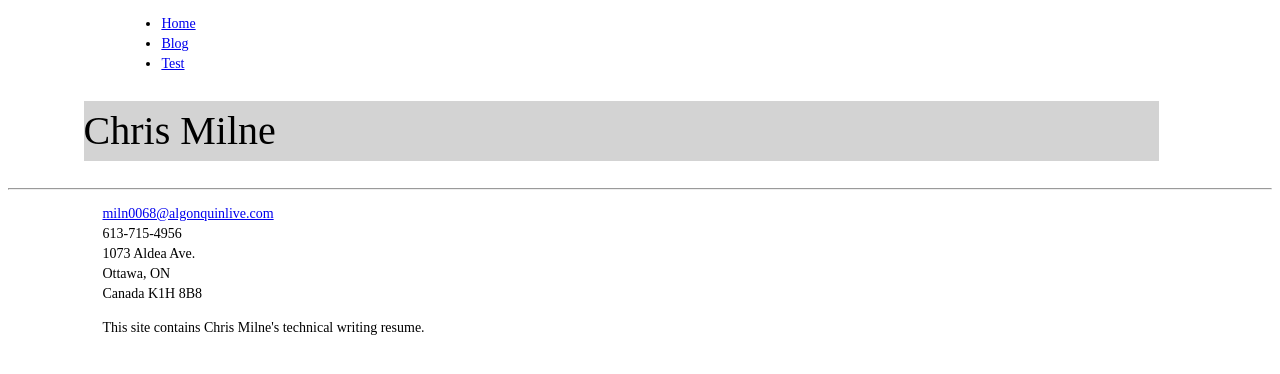
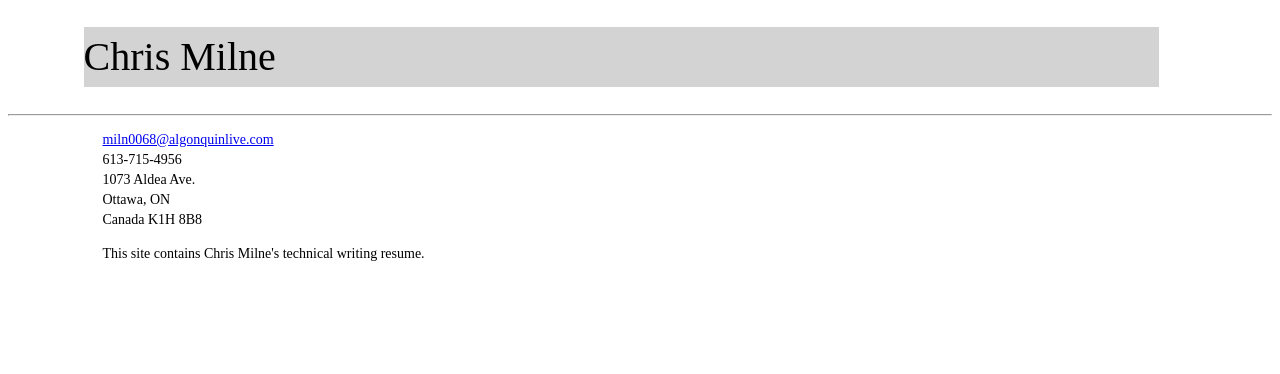
Before and after one commit to chris-milne/chris-milne.github.io, a Jekyll site: the page built from index.html, in a window 1280 px wide. Shown: the top 374 px of the page. Built offline with Jekyll 4.4.1, drawn with Linux system fonts in a browser that asks for light colours.

Commit message:
Update default.html

```diff
--- a/_layouts/default.html
+++ b/_layouts/default.html
@@ -8,11 +8,11 @@
 		<body>
 			<nav>
 	    		<ul>
-	        		<li><a href="/">Home</a></li>
+	        		<!--<li><a href="/">Home</a></li>
 		        	<!--<li><a href="/about">About</a></li>-->
 	        		<!--<li><a href="/cv">CV</a></li>-->
-	        		<li><a href="/blog">Blog</a></li>
-	        		<li><a href="/test">Test</a></li>
+	        		<!--<li><a href="/blog">Blog</a></li>
+	        		<li><a href="/test">Test</a></li>-->
 	    		</ul>
 			</nav>
 			<div class="container">
```
